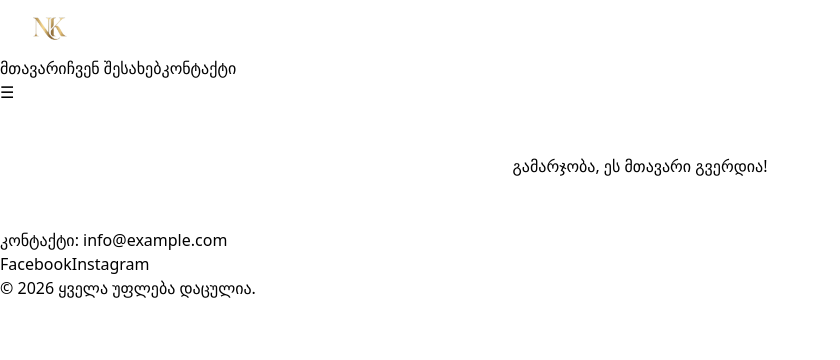
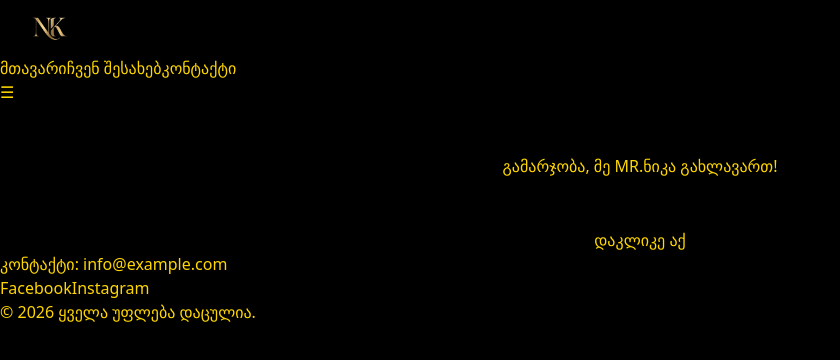
Before and after one commit to nikaia123/nika-kutchukhidze-portfolio, a React (Vite) app: page / in a window 1280 px wide. Shown: the top 360 px of the page, without its empty margins (0-840 px from the left). Built offline with nearby package versions, Linux system fonts and the light colour scheme.

Commit message:
feat: add reusable Card, Button, Badge components

```diff
--- a/src/App.css
+++ b/src/App.css
@@ -0,0 +1,4 @@
+body{
+    background-color: black;
+    color: gold;
+}
--- a/src/App.tsx
+++ b/src/App.tsx
@@ -1,13 +1,21 @@
 import './App.css';
 import { BrowserRouter } from 'react-router-dom';
 import { MainLayout } from './components/MainLayout';
+import { Button } from './components/Button';
 
 function App() {
   return (
     <BrowserRouter>
       <MainLayout>
-        <div style={{ padding: '50px', textAlign: 'center' }}>
-          <h1>გამარჯობა, ეს მთავარი გვერდია!</h1>
+        <div style={{ padding: '50px', textAlign: 'center',  color:'gold' }}>
+          <h1>გამარჯობა, მე MR.ნიკა გახლავართ!</h1>
+        </div>
+
+        {/* გასწორდა: ღილაკს დაემატა ტექსტი და ცენტრირება */}
+        <div style={{ display: 'flex', justifyContent: 'center' }}>
+          <Button variant="primary">
+            დაკლიკე აქ
+          </Button>
         </div>
       </MainLayout>
     </BrowserRouter>
--- /dev/null
+++ b/src/components/Badge.tsx
@@ -0,0 +1,13 @@
+import React from 'react';
+
+interface BadgeProps {
+  label: string;
+}
+
+export const Badge: React.FC<BadgeProps> = ({ label }) => {
+  return (
+    <span className="px-3 py-1 text-xs font-semibold tracking-wider text-indigo-300 bg-indigo-900/30 border border-indigo-500/30 rounded-full backdrop-blur-sm uppercase shadow-inner">
+      {label}
+    </span>
+  );
+};
--- /dev/null
+++ b/src/components/Button.tsx
@@ -0,0 +1,26 @@
+import React, { ButtonHTMLAttributes } from 'react';
+
+interface ButtonProps extends ButtonHTMLAttributes<HTMLButtonElement> {
+  variant?: 'primary' | 'secondary' | 'outline';
+}
+
+export const Button: React.FC<ButtonProps> = ({
+  variant = 'primary',
+  className = '',
+  children,
+  ...props
+}) => {
+  const baseStyles = "px-4 py-2 rounded-xl font-medium transition-all duration-300 backdrop-blur-md active:scale-95 flex justify-center items-center";
+
+  const variants = {
+    primary: "bg-indigo-600/80 text-white hover:bg-indigo-500/90 shadow-[0_0_15px_rgba(79,70,229,0.4)] border border-indigo-400/20",
+    secondary: "bg-gray-800/60 text-gray-200 hover:bg-gray-700/80 border border-white/10 hover:border-white/20",
+    outline: "bg-transparent border-2 border-indigo-500/50 text-indigo-400 hover:bg-indigo-500/10"
+  };
+
+  return (
+    <button className={`${baseStyles} ${variants[variant]} ${className}`} {...props}>
+      {children}
+    </button>
+  );
+};
--- a/src/components/Card.tsx
+++ b/src/components/Card.tsx
@@ -0,0 +1,48 @@
+import React from 'react';
+import { Button } from './Button';
+import { Badge } from './Badge';
+
+export interface CardProps {
+  title: string;
+  image: string;
+  description: string;
+  tags?: string[];
+}
+
+export const Card: React.FC<CardProps> = ({ title, image, description, tags = [] }) => {
+  return (
+    <div className="flex flex-col bg-gray-900/40 backdrop-blur-xl border border-white/10 rounded-2xl overflow-hidden shadow-2xl transition-transform hover:-translate-y-1 duration-300 max-w-sm group">
+
+      <div className="h-52 overflow-hidden relative">
+        <div className="absolute inset-0 bg-gradient-to-t from-gray-900/90 to-transparent z-10" />
+        <img
+          src={image}
+          alt={title}
+          className="w-full h-full object-cover opacity-80 group-hover:opacity-100 group-hover:scale-105 transition-all duration-500"
+        />
+      </div>
+
+      <div className="p-6 flex flex-col flex-grow relative z-20 -mt-8">
+        <h3 className="text-2xl font-bold text-white mb-2 tracking-wide drop-shadow-md">{title}</h3>
+
+        {tags.length > 0 && (
+          <div className="flex flex-wrap gap-2 mb-4">
+            {tags.map((tag) => (
+              <Badge key={tag} label={tag} />
+            ))}
+          </div>
+        )}
+
+        <p className="text-gray-400 text-sm mb-6 flex-grow leading-relaxed">
+          {description}
+        </p>
+
+        <div className="mt-auto pt-4 border-t border-white/10 flex gap-3">
+          <Button variant="primary" className="flex-1">ნახვა</Button>
+          <Button variant="secondary">შენახვა</Button>
+        </div>
+      </div>
+
+    </div>
+  );
+};
--- a/src/components/Footer.tsx
+++ b/src/components/Footer.tsx
@@ -3,7 +3,8 @@ import React from 'react';
 export const Footer: React.FC = () => {
   return (
     <footer>
-      <div className="contact-info">
+      <div style={{backgroundColor:'black', color:'gold'}}>
+        <div className="contact-info" >
         <p>კონტაქტი: info@example.com</p>
       </div>
       <div className="social-links">
@@ -13,6 +14,8 @@ export const Footer: React.FC = () => {
       <div className="copyright">
         <p>&copy; {new Date().getFullYear()} ყველა უფლება დაცულია.</p>
       </div>
+      </div>
+
     </footer>
   );
 };
--- a/src/components/Header.tsx
+++ b/src/components/Header.tsx
@@ -17,17 +17,15 @@ export const Header: React.FC<HeaderProps> = ({ links }) => {
     setIsMenuOpen(!isMenuOpen);
   };
 
-
-
   return (
     <header>
       <div className="logo">
-        <img src="src/assets/NK-removebg-preview.png " alt="" width={100} height={100} />
+        <img src="src/assets/NK-removebg-preview.png" alt="Nika Logo" width={100} height={100} />
       </div>
 
       <nav className="desktop-nav">
-        {links.map((link, index) => (
-          <Link key={index} to={link.path}>
+        {links.map((link) => (
+          <Link key={link.path} to={link.path}>
             {link.label}
           </Link>
         ))}
@@ -39,8 +37,8 @@ export const Header: React.FC<HeaderProps> = ({ links }) => {
 
       {isMenuOpen && (
         <nav className="mobile-menu">
-          {links.map((link, index) => (
-            <Link key={index} to={link.path} onClick={toggleMenu}>
+          {links.map((link) => (
+            <Link key={link.path} to={link.path} onClick={toggleMenu}>
               {link.label}
             </Link>
           ))}
--- a/src/components/MainLayout.tsx
+++ b/src/components/MainLayout.tsx
@@ -8,6 +8,7 @@ interface MainLayoutProps {
 }
 
 const navigationLinks: NavLink[] = [
+
   { label: 'მთავარი', path: '/' },
   { label: 'ჩვენ შესახებ', path: '/about' },
   { label: 'კონტაქტი', path: '/contact' }
```
